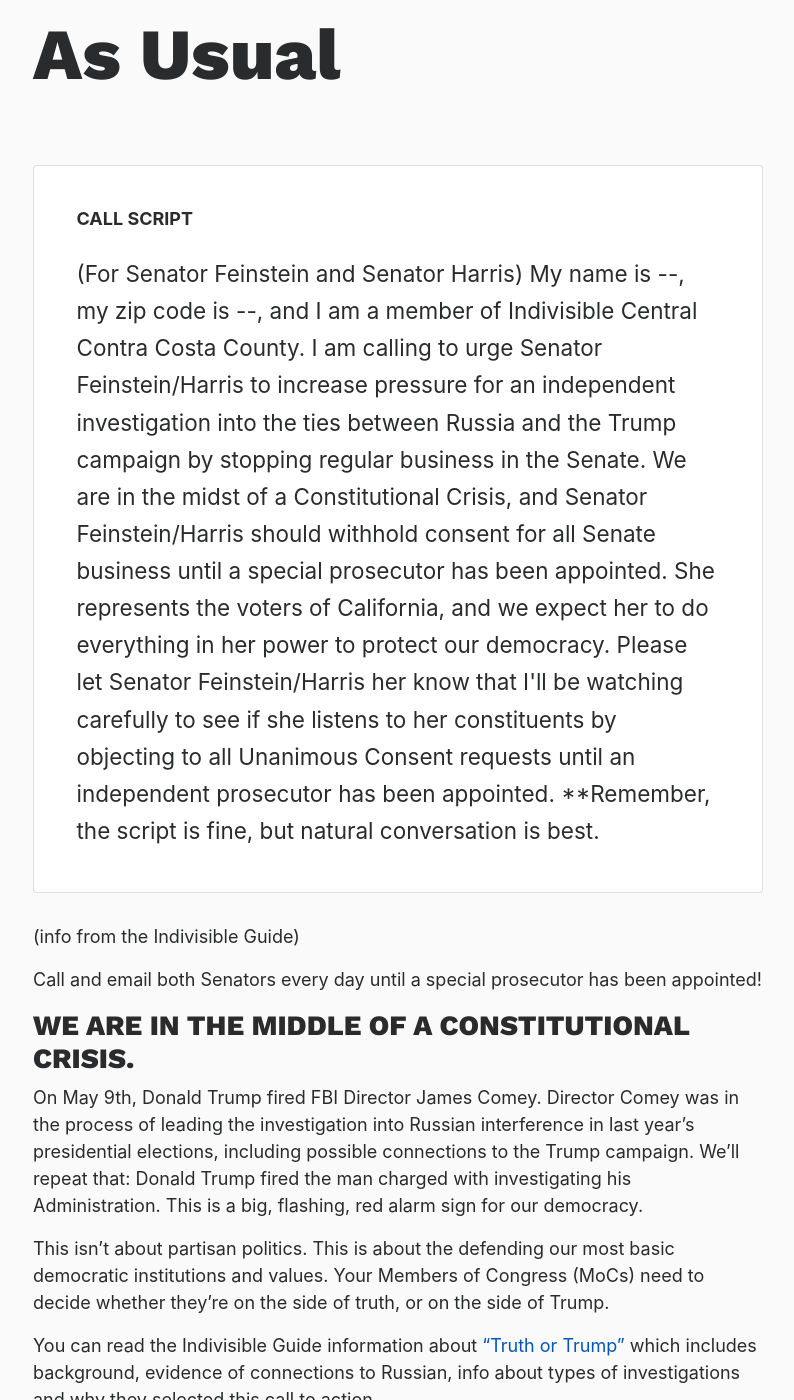
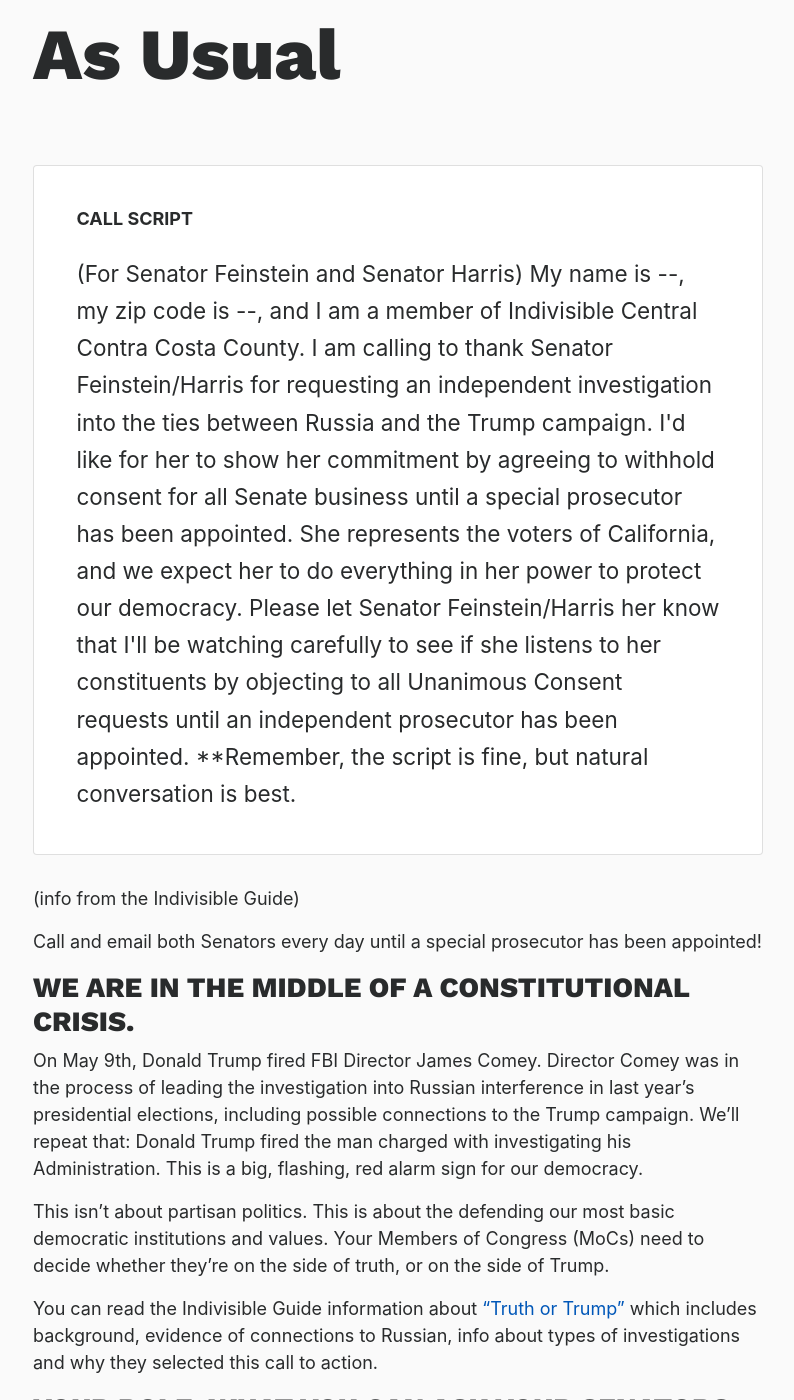
Before and after one commit to IndivisibleTemplate/BasicTemplate, a Jekyll site: the page built from _posts/2017-05-14-tell-our-senators-no-business-as-usual.markdown, in a window 1280 px wide and 1400 px high, scrolled down 520 px. Shown: the whole window, without its empty margins (52-846 px from the left). Built offline with Jekyll 4.4.1, drawn with Linux system fonts in a browser that asks for light colours; nearby versions of some CDN libraries; comment, search, counter and statistics services are not loaded.

Commit message:
Updated Tell Our Senators No Business As Usual

```diff
--- a/_posts/2017-05-14-tell-our-senators-no-business-as-usual.markdown
+++ b/_posts/2017-05-14-tell-our-senators-no-business-as-usual.markdown
@@ -10,7 +10,7 @@
 
   My name is --, my zip code is --, and I am a member of Indivisible Central Contra Costa County.
 
-  I am calling to urge Senator Feinstein/Harris to increase pressure for an independent investigation into the ties between Russia and the Trump campaign by stopping regular business in the Senate. We are in the midst of a Constitutional Crisis, and Senator Feinstein/Harris should withhold consent for all Senate business until a special prosecutor has been appointed. She represents the voters of California, and we expect her to do everything in her power to protect our democracy. Please let Senator Feinstein/Harris her know that I'll be watching carefully to see if she listens to her constituents by objecting to all Unanimous Consent requests until an independent prosecutor has been appointed.
+  I am calling to thank Senator Feinstein/Harris for requesting an independent investigation into the ties between Russia and the Trump campaign. I'd like for her to show her commitment by agreeing to withhold consent for all Senate business until a special prosecutor has been appointed. She represents the voters of California, and we expect her to do everything in her power to protect our democracy. Please let Senator Feinstein/Harris her know that I'll be watching carefully to see if she listens to her constituents by objecting to all Unanimous Consent requests until an independent prosecutor has been appointed.
 
 
 
```
